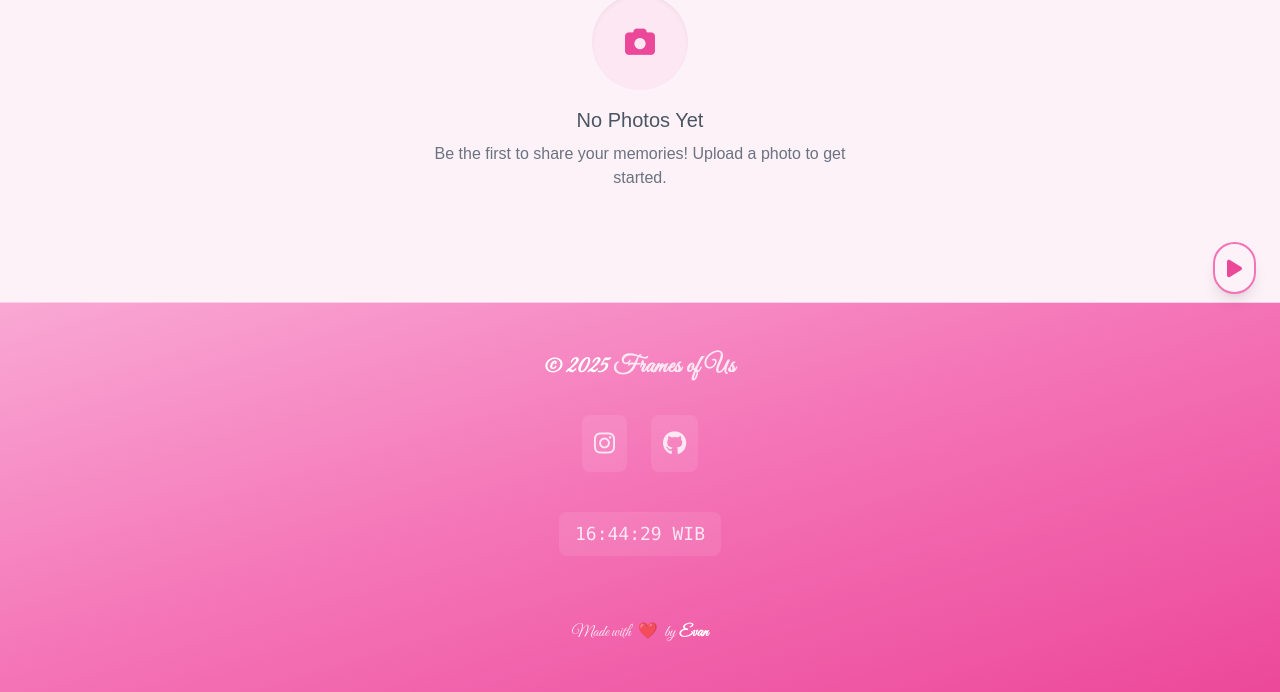
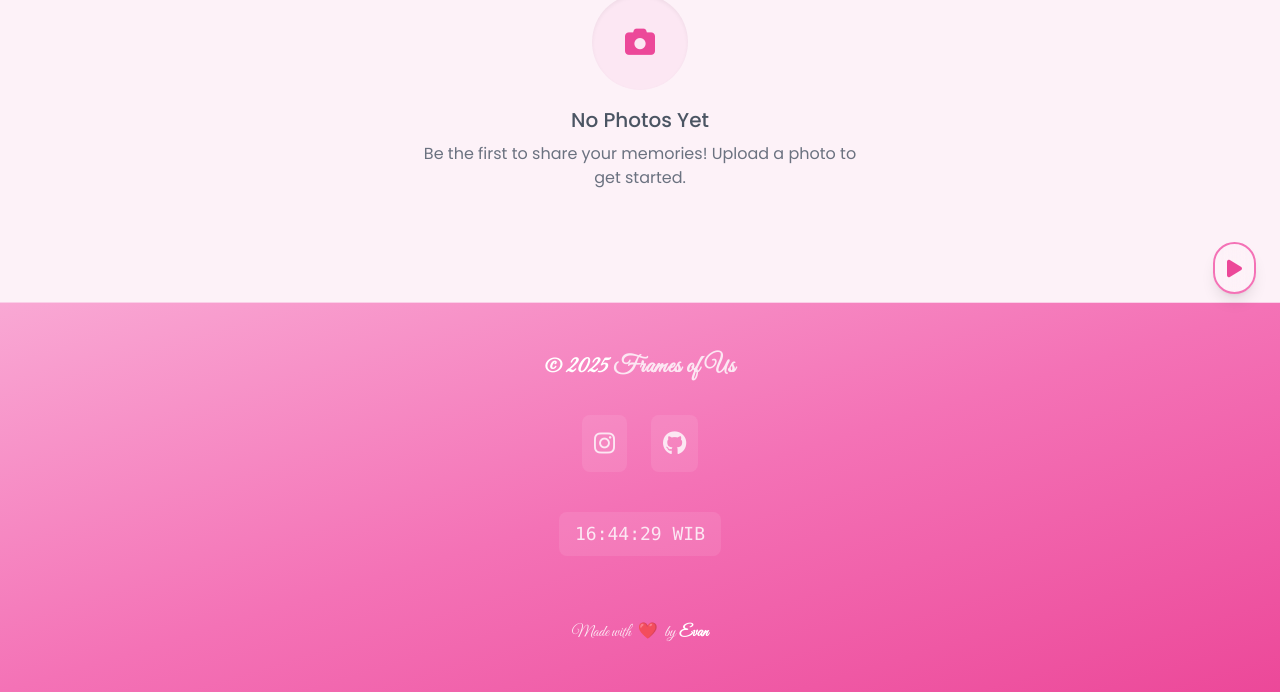
Before and after one commit to newbiema/Frame-Of-Us, a PHP site: page / in a window 1280 px wide. Shown: the part 482-1174 px from the top of the page. Run offline with PHP 8.4, Linux system fonts and the light colour scheme; data that the repository does not hold is empty; some libraries are stand-ins or nearby versions.

Commit message:
update font poppins

```diff
--- a/index.php
+++ b/index.php
@@ -41,6 +41,7 @@ $onlineVisitors = $onlineVisitorsResult->fetch_assoc()['online'];
   <title>Frames of Us</title>
   <link href="https://fonts.googleapis.com/css2?family=Great+Vibes&family=Inter:wght@400;600&display=swap" rel="stylesheet">
   <link href="https://fonts.googleapis.com/css2?family=Comic+Neue:wght@400;700&family=Quicksand:wght@400;600&display=swap" rel="stylesheet">
+  <link href="https://fonts.googleapis.com/css2?family=Poppins:ital,wght@0,100;0,200;0,300;0,400;0,500;0,600;0,700;0,800;0,900;1,100;1,200;1,300;1,400;1,500;1,600;1,700;1,800;1,900&display=swap" rel="stylesheet">
   <link rel="stylesheet" href="https://cdnjs.cloudflare.com/ajax/libs/font-awesome/6.4.2/css/all.min.css">
   <script src="https://cdn.jsdelivr.net/npm/typed.js@2.0.12"></script>
 
```
